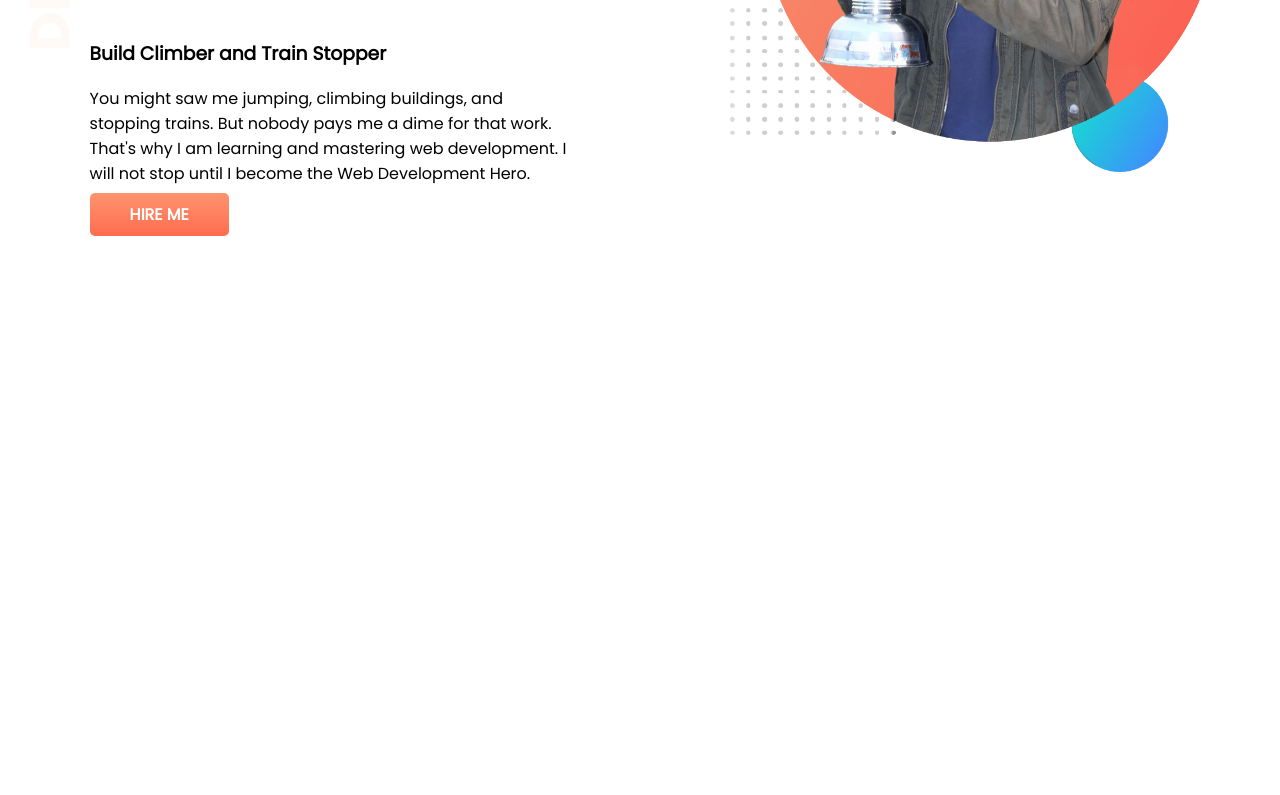
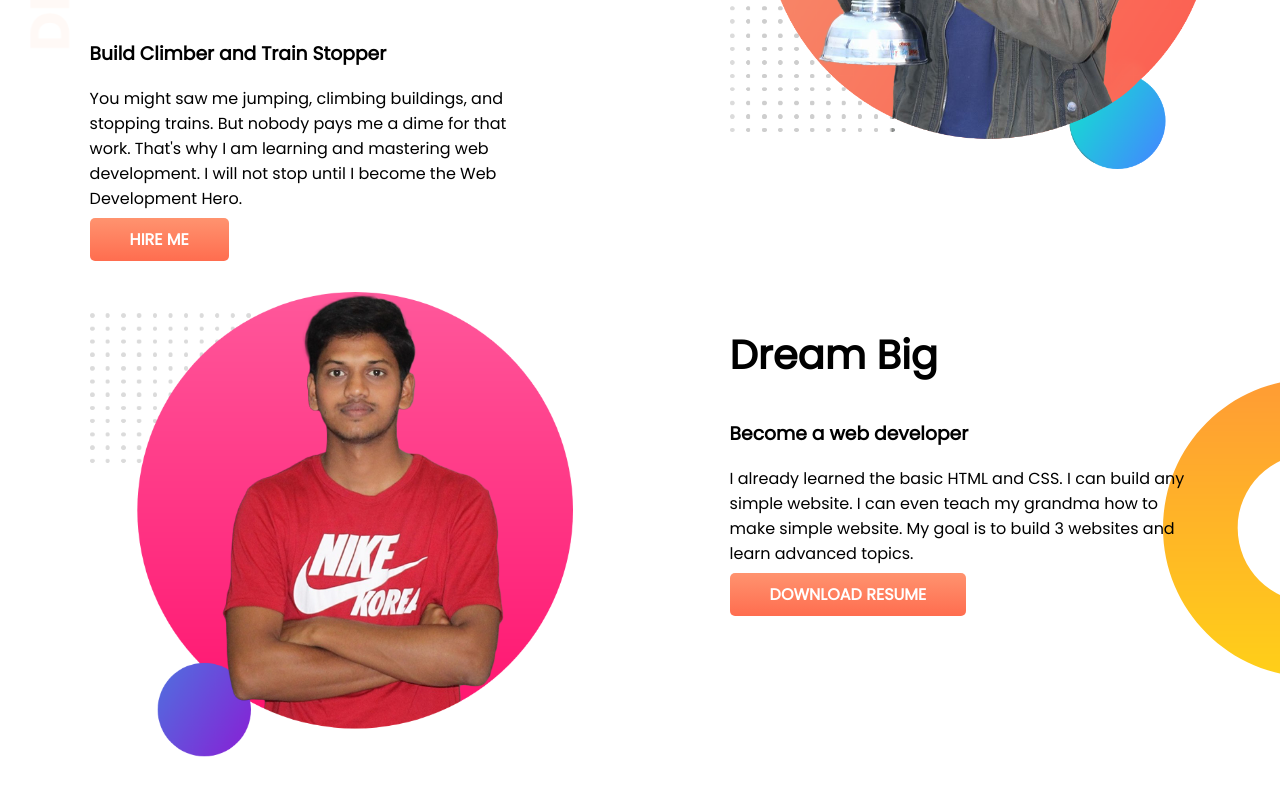
Before and after one commit to sajidur10/developer-portfolio, a plain HTML site: page index.html in a window 1280 px wide. Shown: the part 311-1106 px from the top of the page. Before the commit the page ends 800 px from the top, so only its background shows below. Drawn offline with Linux system fonts and the light colour scheme.

Commit message:
section 2 Dream Big

```diff
--- a/index.html
+++ b/index.html
@@ -28,7 +28,20 @@
                 ME</a>
         </div>
         <div class="half-width">
-            <img src="images/rahat.png" alt="Rahat1">
+            <img src="images/rahat.png" alt="Rahat">
+        </div>
+    </section>
+    <section class="dream-bg">
+        <div class="half-width">
+            <img src="images/rahat2.png" alt="Rahat">
+        </div>
+        <div class="half-width">
+            <h2>Dream Big</h2>
+            <h3>Become a web developer</h3>
+            <p>I already learned the basic HTML and CSS. I can build any simple website. I can even teach my grandma how
+                to make simple website. My goal is to build 3 websites and learn advanced topics.</p>
+            <a class="link-button" target="_blank"
+                href="https://www.linkedin.com/in/md-sajidur-rahman-053992229/">DOWNLOAD RESUME</a>
         </div>
     </section>
 
--- a/style.css
+++ b/style.css
@@ -6,19 +6,23 @@ h1{
     font-size: 50px;
 
 }
+h2{
+    font-size: 40px;
+}
 .orange{
     color: #ffa500;
 }
 section{
     display: flex;
+    margin-bottom: 40px;
 }
 .half-width{
     width: 50%;
     padding-left: 7%;
-    padding-right: 5%;
+    padding-right: 7%;
 }
 .half-width img{
-    width: 100%;
+    width: 105%;
 }
 .link-button{
     text-decoration: none;
@@ -33,3 +37,8 @@ section{
     background-image: url(images/top-banner.png);
     background-repeat: no-repeat;
 }
+.dream-bg{
+    background-image: url(images/dream-bg.png);
+    background-repeat: no-repeat;
+    background-position: right;
+}
```
